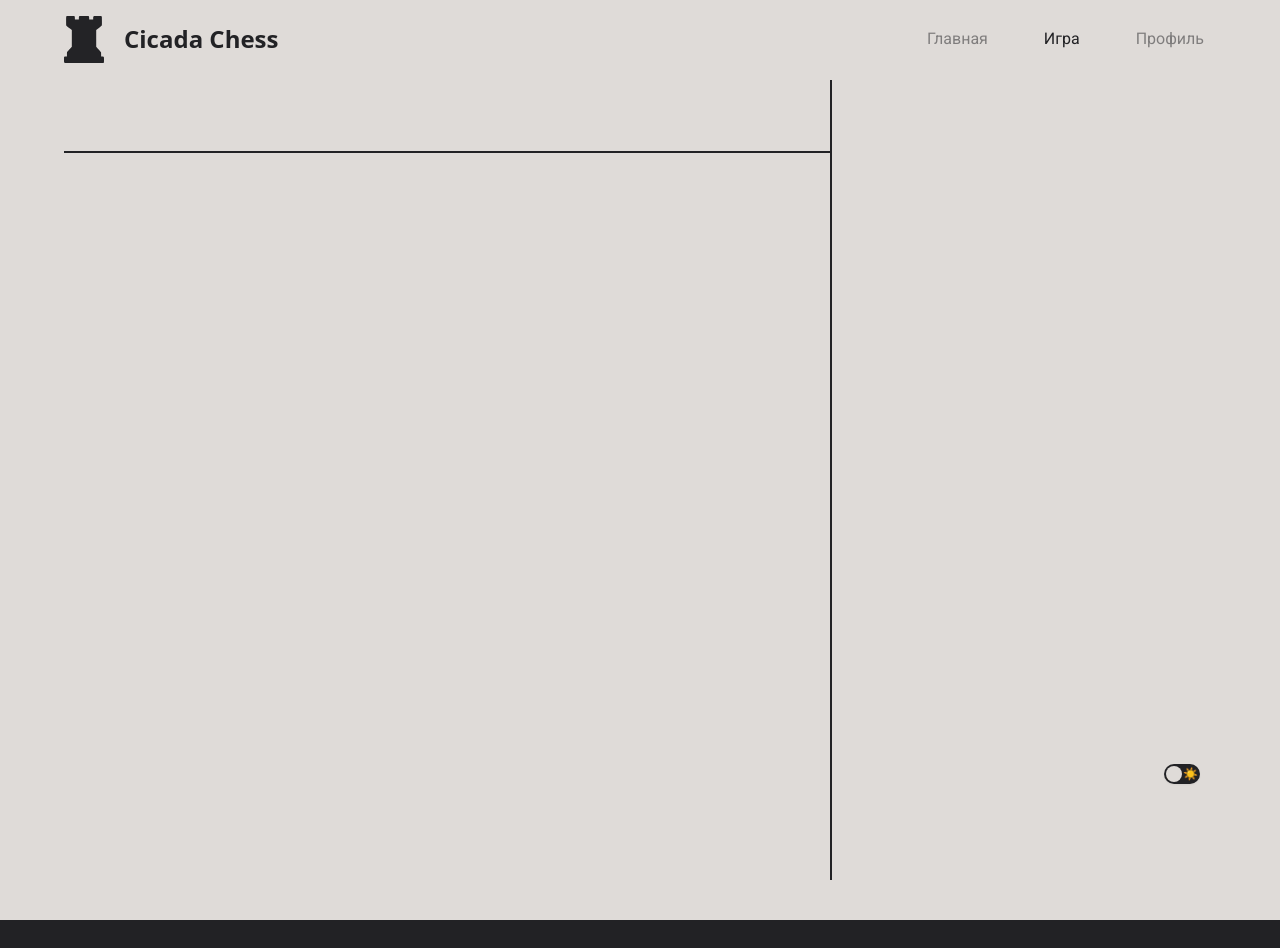
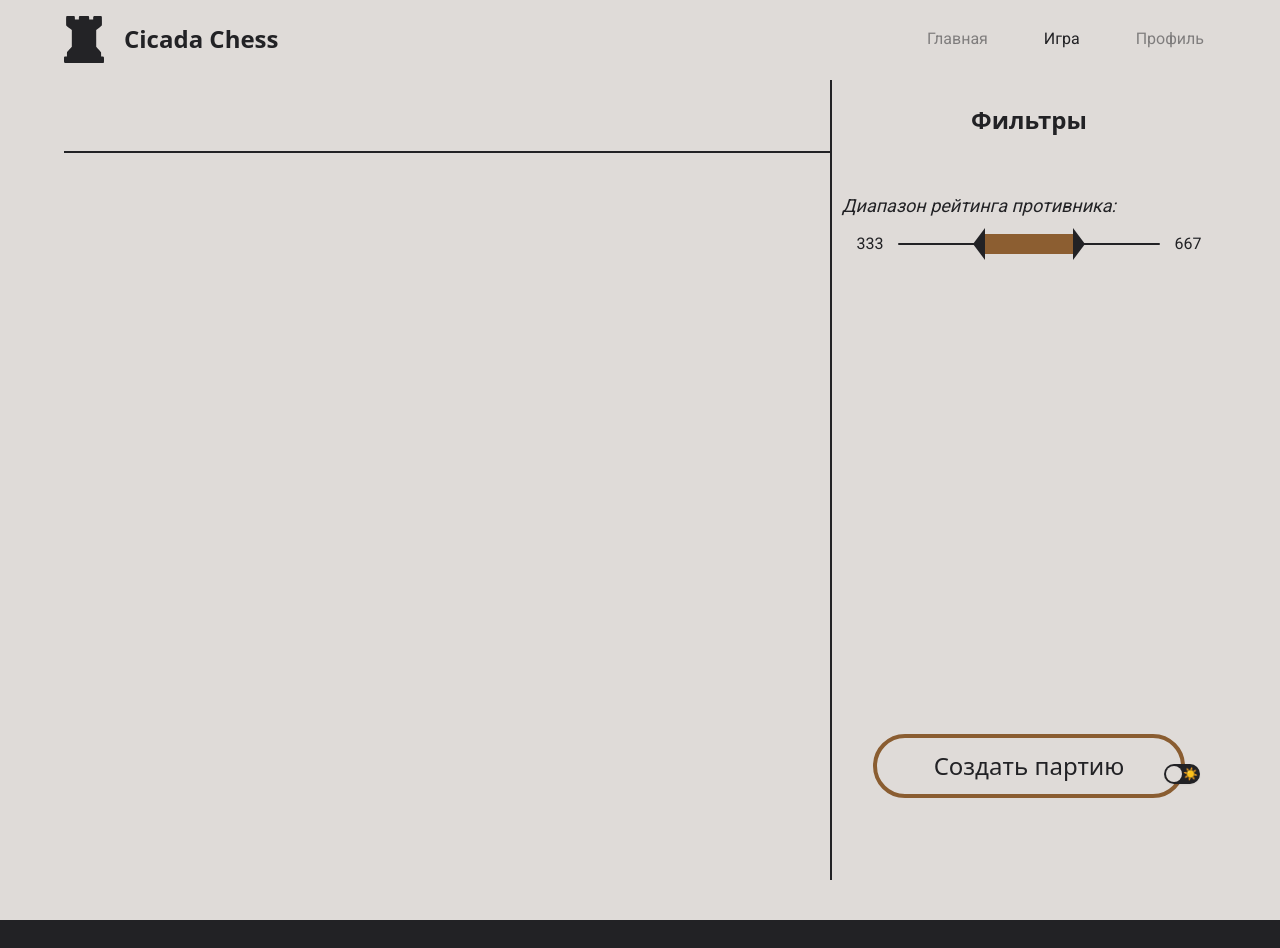
Before and after one commit to SmokingElk/cicada-frontend-mirror, a Next.js app: page /lobby in a window 1280 px wide. Shown: the top 948 px of the page. Built offline with nearby package versions, Linux system fonts and the light colour scheme.

Commit message:
added lobby sidebar

```diff
--- a/src/app/globals.css
+++ b/src/app/globals.css
@@ -93,3 +93,7 @@
         padding-top: var(--header-height);
     }
 }
+
+.clip-path-triangle {
+    clip-path: polygon(00% 50%, 50% 0%, 50% 100%);
+}
--- a/src/components/(shared)/lobby/lobbyCreate/lobbyCreate.tsx
+++ b/src/components/(shared)/lobby/lobbyCreate/lobbyCreate.tsx
@@ -1,6 +1,168 @@
+"use client";
+
 import { Styleable } from "@/lib/types";
 import { cn } from "@/lib/utils";
+import { useState } from "react";
+import LineSeparator from "../../common/lineSeparator";
+import { Slider } from "@/components/ui/slider";
+import RhombusDecor from "../../common/rhombusDecor";
+import { Button } from "@/components/ui/button";
+import Link from "next/link";
+import { Cross, X } from "lucide-react";
+
+const formatTime = (seconds: number) => {
+  const mins = Math.floor(seconds / 60)
+    .toString()
+    .padStart(2, "0");
+  const secs = (seconds % 60).toString().padStart(2, "0");
+  return `${mins}:${secs}`;
+};
+
+interface ColorSelectorProps extends Styleable {
+  selected: boolean;
+  setColor: () => void;
+}
+
+function ColorSelector({
+  selected,
+  setColor,
+  className = "",
+}: ColorSelectorProps) {
+  const center =
+    "absolute top-1/2 left-1/2 transform -translate-x-1/2 -translate-y-1/2";
+
+  return (
+    <div className="relative w-6 h-4 cursor-pointer" onClick={setColor}>
+      <RhombusDecor
+        className={cn(center, "border-[3px] size-5 border-primary", className)}
+      />
+      {selected && <RhombusDecor className={cn(center, "size-2 bg-primary")} />}
+    </div>
+  );
+}
 
 export default function LobbyCreate({ className = "" }: Styleable) {
-  return <div className={cn("w-full", className)}></div>;
+  const [gameName, setGameName] = useState("");
+  const [moveTime, setMoveTime] = useState(5 * 60);
+  const [isWhite, setIsWhite] = useState(false);
+  const [createOpen, setCreateOpen] = useState(false);
+
+  const timeMin = 3 * 60;
+  const timeMax = 30 * 60;
+
+  const timePresets = [3 * 60, 5 * 60, 10 * 60, 30 * 60];
+
+  return (
+    <div className={cn("w-full h-full relative overflow-hidden", className)}>
+      <div
+        className={cn(
+          "absolute top-3/4 w-full flex justify-center transition-all duration-700",
+          createOpen ? "-top-1/4" : ""
+        )}
+      >
+        <Button
+          className="w-5/6 h-16 text-2xl"
+          variant="transparrent"
+          size="xl"
+          onClick={() => setCreateOpen(true)}
+        >
+          Создать партию
+        </Button>
+      </div>
+
+      <div
+        className={cn(
+          "absolute top-full w-full h-full grid grid-rows-[1fr_100px] gap-3 transition-all duration-700",
+          createOpen ? "top-0" : ""
+        )}
+      >
+        <div className="w-full p-8 box-border border-4 border-primary relative">
+          <div
+            className="absolute top-4 right-4 cursor-pointer"
+            onClick={() => setCreateOpen(false)}
+          >
+            <X />
+          </div>
+          <div className="w-full flex justify-center items-center font-montserrat font-semibold text-foreground text-2xl mb-8">
+            Создать игру
+          </div>
+
+          <div className="w-full border-b-2 border-foreground mb-8">
+            <input
+              className={cn(
+                "font-roboto text-foreground text-lg w-full bg-transparent outline-none",
+                "placeholder:italic placeholder:text-foreground placeholder:opacity-50"
+              )}
+              placeholder="Введите имя игры"
+              value={gameName}
+              onChange={(e) => setGameName(e.target.value)}
+            ></input>
+          </div>
+
+          <div className="w-full">
+            <div className="font-roboto italic text-foreground text-lg mb-2">
+              Укажите время на ход
+            </div>
+
+            <div className="font-montserrat font-medium text-foreground text-2xl mb-5">
+              {formatTime(moveTime)}
+            </div>
+
+            <Slider
+              value={[moveTime]}
+              onValueChange={(e) => setMoveTime(Math.round(e[0]))}
+              min={timeMin}
+              max={timeMax}
+              className="mb-4"
+            />
+
+            <div className="w-full flex justify-between mb-8">
+              {timePresets.map((e, index) => (
+                <div
+                  className="font-montserrat font-medium text-foreground text-xl mb-5 opacity-70 hover:opacity-100 cursor-pointer"
+                  key={`time_preset_${index}`}
+                  onClick={() => setMoveTime(e)}
+                >
+                  {formatTime(e)}
+                </div>
+              ))}
+            </div>
+
+            <div className="w-full">
+              <div className="font-roboto italic text-foreground text-lg mb-2">
+                Ваш цвет: {isWhite ? "белый" : "черный"}
+              </div>
+
+              <div className="flex gap-6">
+                <ColorSelector
+                  setColor={() => setIsWhite(false)}
+                  selected={!isWhite}
+                />
+                <ColorSelector
+                  setColor={() => setIsWhite(true)}
+                  selected={isWhite}
+                  className="bg-background"
+                />
+              </div>
+            </div>
+          </div>
+        </div>
+
+        <div className="w-full h-full">
+          <Button
+            className="bg-foreground w-full h-full rounded-none hover:bg-primary"
+            asChild
+          >
+            <Link href="/game" className="flex justify-center w-full gap-4">
+              <RhombusDecor className="bg-primary size-5" />
+              <div className="font-montserrat font-semibold text-background text-2xl">
+                Готово
+              </div>
+              <RhombusDecor className="bg-primary size-5" />
+            </Link>
+          </Button>
+        </div>
+      </div>
+    </div>
+  );
 }
--- a/src/components/(shared)/lobby/lobbyFilters/lobbyFilters.tsx
+++ b/src/components/(shared)/lobby/lobbyFilters/lobbyFilters.tsx
@@ -1,6 +1,49 @@
+"use client";
+
+import { SliderDouble } from "@/components/ui/slider-double";
 import { Styleable } from "@/lib/types";
 import { cn } from "@/lib/utils";
+import { useState } from "react";
 
 export default function LobbyFilters({ className = "" }: Styleable) {
-  return <div className={cn("w-full", className)}></div>;
+  const rateMin = 0;
+  const rateMax = 1000;
+
+  const [rateRange, setRateRange] = useState(
+    [
+      rateMin + (rateMax - rateMin) / 3,
+      rateMin + ((rateMax - rateMin) / 3) * 2,
+    ].map(Math.round)
+  );
+
+  return (
+    <div className={cn("w-full", className)}>
+      <div className="w-full flex justify-center items-center font-montserrat font-semibold text-foreground text-2xl h-20 mb-8">
+        Фильтры
+      </div>
+
+      <div className="w-full">
+        <div className="font-roboto italic text-foreground text-lg mb-3">
+          Диапазон рейтинга противника:
+        </div>
+
+        <div className="flex">
+          <div className="w-20 flex justify-center font-roboto-text-foreground">
+            {rateRange[0]}
+          </div>
+          <SliderDouble
+            min={rateMin}
+            max={rateMax}
+            value={rateRange}
+            onValueChange={(newValues) => {
+              setRateRange(newValues.map(Math.round));
+            }}
+          />
+          <div className="w-20 flex justify-center font-roboto-text-foreground">
+            {rateRange[1]}
+          </div>
+        </div>
+      </div>
+    </div>
+  );
 }
--- a/src/components/(shared)/lobby/lobbyPage.tsx
+++ b/src/components/(shared)/lobby/lobbyPage.tsx
@@ -11,7 +11,7 @@ export default function LobbyPage() {
         <LobbySearch className="h-20 border-b-[2px] border-foreground" />
         <LobbyList className="h-full" />
       </div>
-      <div className="w-full flex flex-col">
+      <div className="w-full flex flex-col box-border pl-[10px] gap-10 justify-between">
         <LobbyFilters />
         <LobbyCreate />
       </div>
--- /dev/null
+++ b/src/components/ui/slider-double.tsx
@@ -0,0 +1,33 @@
+"use client";
+
+import * as React from "react";
+import * as SliderPrimitive from "@radix-ui/react-slider";
+
+import { cn } from "@/lib/utils";
+
+const SliderDouble = React.forwardRef<
+  React.ElementRef<typeof SliderPrimitive.Root>,
+  React.ComponentPropsWithoutRef<typeof SliderPrimitive.Root>
+>(({ className, ...props }, ref) => (
+  <SliderPrimitive.Root
+    ref={ref}
+    className={cn(
+      "relative flex w-full touch-none select-none items-center",
+      className
+    )}
+    {...props}
+  >
+    <SliderPrimitive.Track className="relative h-[2px] w-full grow rounded-full bg-foreground flex items-center">
+      <SliderPrimitive.Range className="absolute h-5 bg-primary" />
+    </SliderPrimitive.Track>
+    <SliderPrimitive.Thumb className="block h-4 w-0 relative outline-none overflow-visible disabled:pointer-events-none disabled:opacity-50">
+      <div className="bg-foreground absolute -left-2 w-4 h-4 clip-path-triangle scale-x-[1.5] scale-y-[2]"></div>
+    </SliderPrimitive.Thumb>
+    <SliderPrimitive.Thumb className="block h-4 w-0 relative outline-none overflow-visible disabled:pointer-events-none disabled:opacity-50">
+      <div className="bg-foreground absolute -left-2 w-4 h-4 clip-path-triangle scale-x-[-1.5] scale-y-[2]"></div>
+    </SliderPrimitive.Thumb>
+  </SliderPrimitive.Root>
+));
+SliderDouble.displayName = SliderPrimitive.Root.displayName;
+
+export { SliderDouble };
--- a/src/components/ui/slider.tsx
+++ b/src/components/ui/slider.tsx
@@ -1,9 +1,9 @@
-"use client"
+"use client";
 
-import * as React from "react"
-import * as SliderPrimitive from "@radix-ui/react-slider"
+import * as React from "react";
+import * as SliderPrimitive from "@radix-ui/react-slider";
 
-import { cn } from "@/lib/utils"
+import { cn } from "@/lib/utils";
 
 const Slider = React.forwardRef<
   React.ElementRef<typeof SliderPrimitive.Root>,
@@ -17,12 +17,10 @@ const Slider = React.forwardRef<
     )}
     {...props}
   >
-    <SliderPrimitive.Track className="relative h-1.5 w-full grow overflow-hidden rounded-full bg-primary/20">
-      <SliderPrimitive.Range className="absolute h-full bg-primary" />
-    </SliderPrimitive.Track>
-    <SliderPrimitive.Thumb className="block h-4 w-4 rounded-full border border-primary/50 bg-background shadow transition-colors focus-visible:outline-none focus-visible:ring-1 focus-visible:ring-ring disabled:pointer-events-none disabled:opacity-50" />
+    <SliderPrimitive.Track className="relative h-[1.5px] w-full grow rounded-full bg-foreground flex items-center"></SliderPrimitive.Track>
+    <SliderPrimitive.Thumb className="block h-4 w-4 bg-foreground rotate-45 disabled:pointer-events-none disabled:opacity-50" />
   </SliderPrimitive.Root>
-))
-Slider.displayName = SliderPrimitive.Root.displayName
+));
+Slider.displayName = SliderPrimitive.Root.displayName;
 
-export { Slider }
+export { Slider };
```
